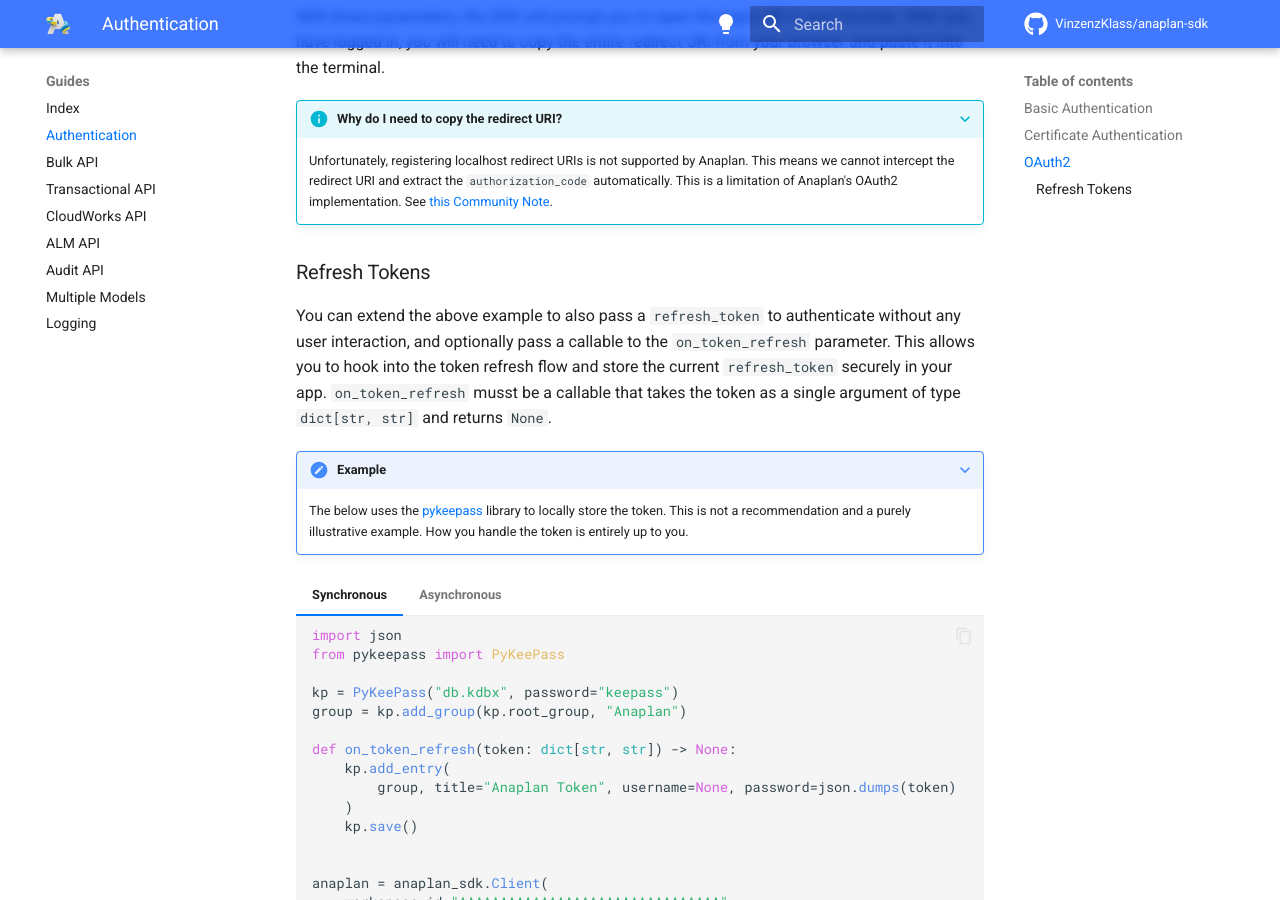
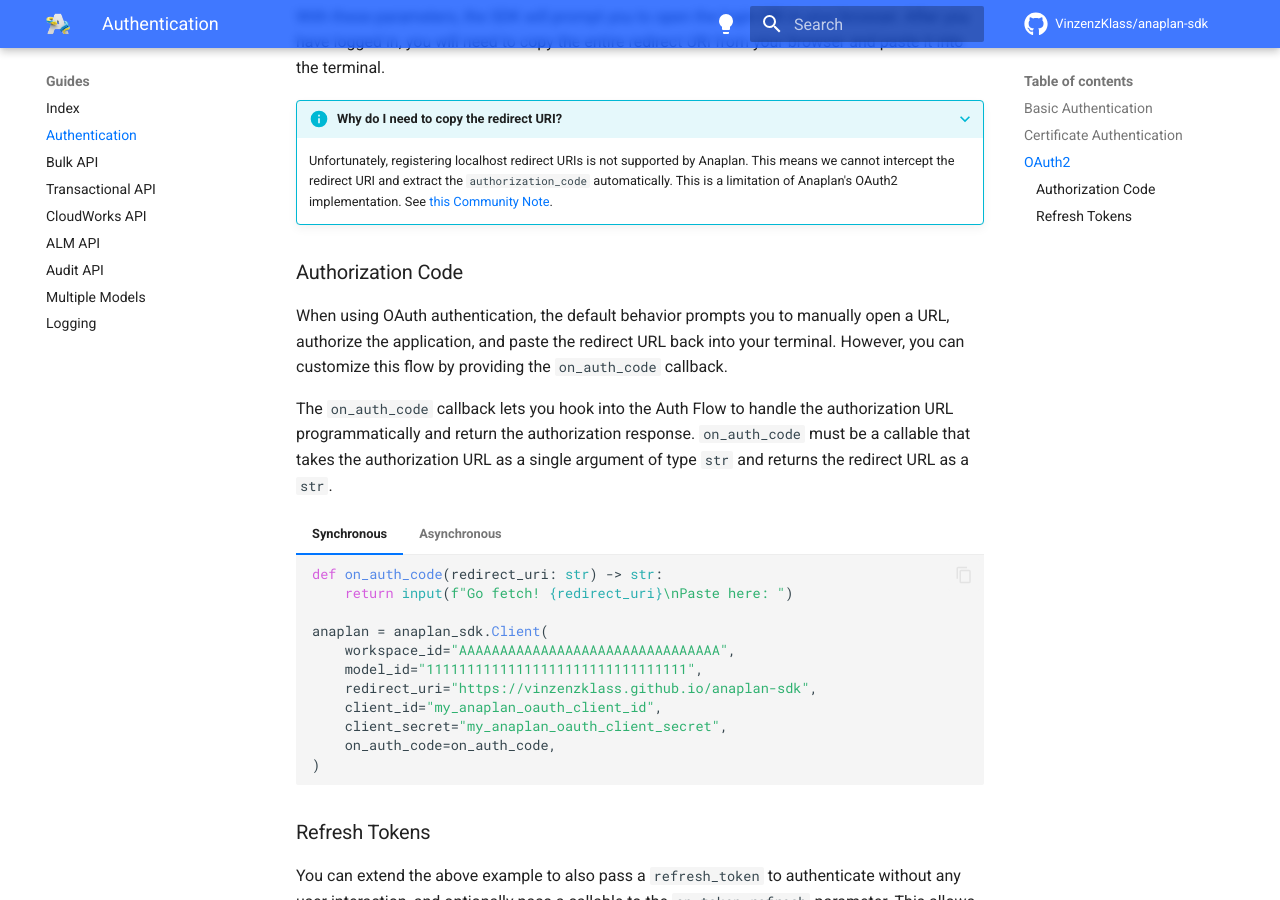
Before and after one commit to VinzenzKlass/anaplan-sdk, an MkDocs documentation site: the page built from docs/guides/authentication.md, in a window 1280 px wide and 900 px high, scrolled down 1925 px. Built offline with MkDocs 1.6.1 and Material for MkDocs 9.7.7, drawn with Linux system fonts in a browser that asks for light colours; comment, search, counter and statistics services are not loaded.

Commit message:
feat: auth code hook (#203)

````diff
--- a/docs/guides/authentication.md
+++ b/docs/guides/authentication.md
@@ -142,6 +142,41 @@
     Unfortunately, registering localhost redirect URIs is not supported by Anaplan. This means we cannot intercept the
     redirect URI and extract the `authorization_code` automatically. This is a limitation of Anaplan's OAuth2 implementation. See [this Community Note](https://community.anaplan.com/discussion/156599/oauth-rediredt-url-port-for-desktop-apps).
 
+### Authorization Code
+
+When using OAuth authentication, the default behavior prompts you to manually open a URL, authorize the application, and paste the redirect URL back into your terminal. However, you can customize this flow by providing the `on_auth_code` callback.
+
+The `on_auth_code` callback lets you hook into the Auth Flow to handle the authorization URL programmatically and return the authorization response. `on_auth_code` must be a callable that takes the authorization URL as a single argument of type `str` and returns the redirect URL as a `str`.
+
+=== "Synchronous"
+    ```python
+    def on_auth_code(redirect_uri: str) -> str:
+        return input(f"Go fetch! {redirect_uri}\nPaste here: ")
+
+    anaplan = anaplan_sdk.Client(
+        workspace_id="AAAAAAAAAAAAAAAAAAAAAAAAAAAAAAAA",
+        model_id="11111111111111111111111111111111",
+        redirect_uri="https://vinzenzklass.github.io/anaplan-sdk",
+        client_id="my_anaplan_oauth_client_id",
+        client_secret="my_anaplan_oauth_client_secret",
+        on_auth_code=on_auth_code,
+    )
+    ```
+=== "Asynchronous"
+    ```python
+    def on_auth_code(redirect_uri: str) -> str:
+        return input(f"Go fetch! {redirect_uri}\nPaste here: ")
+
+    anaplan = anaplan_sdk.AsyncClient(
+        workspace_id="AAAAAAAAAAAAAAAAAAAAAAAAAAAAAAAA",
+        model_id="11111111111111111111111111111111",
+        redirect_uri="https://vinzenzklass.github.io/anaplan-sdk",
+        client_id="my_anaplan_oauth_client_id",
+        client_secret="my_anaplan_oauth_client_secret",
+        on_auth_code=on_auth_code,
+    )
+    ```
+
 ### Refresh Tokens
 
 You can extend the above example to also pass a `refresh_token` to authenticate without any user interaction, and
````
Also changed, not shown: 3 other files.
